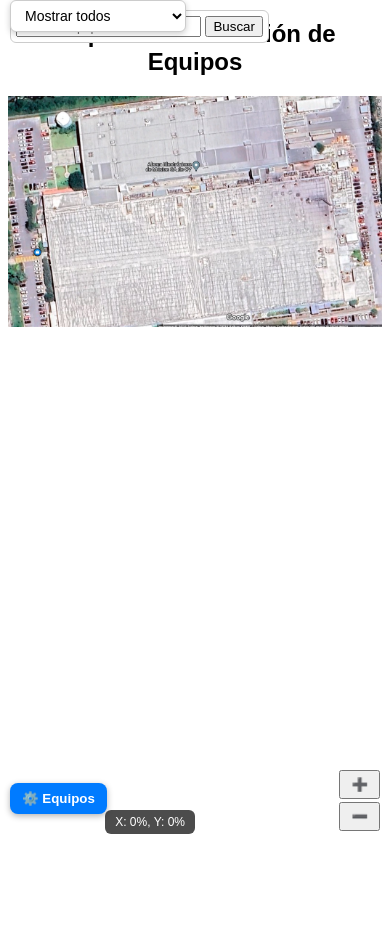
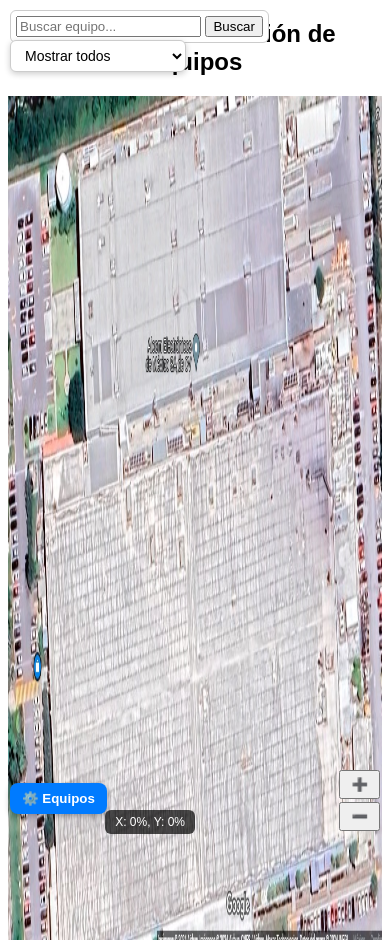
Before and after one commit to tenorio3g/equipos, a plain HTML site: page index.html in a window 390 px wide. Before the commit the page ends 844 px from the top, so only its background shows below. Drawn offline with Linux system fonts and the light colour scheme; no server answers.

Commit message:
Add files via upload

```diff
--- a/style.css
+++ b/style.css
@@ -94,7 +94,7 @@ body {
 /* Selector flotante de categoría */
 #filtroCategoria {
   position: fixed;
-  top: 0px;
+  top: 40px;
   left: 10px;
   padding: 6px 10px;
   border-radius: 6px;
@@ -125,3 +125,13 @@ body {
 #btnEquipos:hover {
   background: #0056b3;
 }
+
+@media (max-width: 768px) {
+  #mapa {
+    height: 100vh; /* altura completa de pantalla */
+  }
+  #mapa img {
+    height: 100%;
+    width: auto; /* mantiene proporción */
+  }
+}
```
